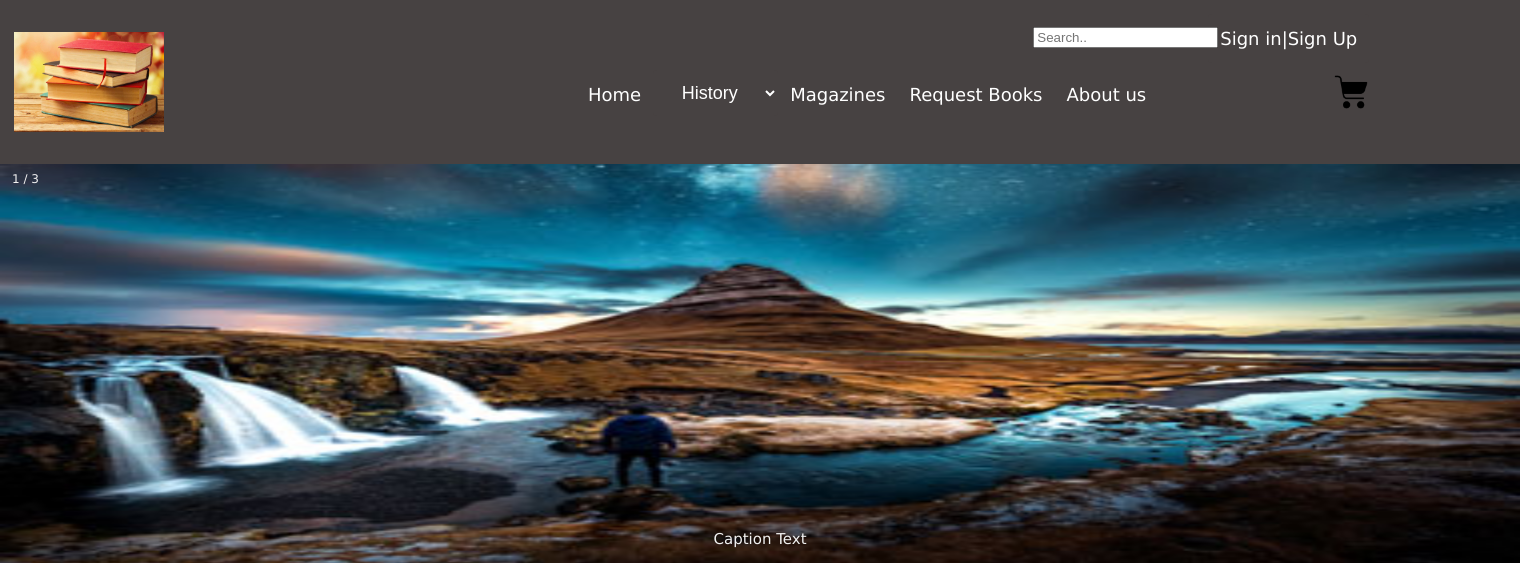
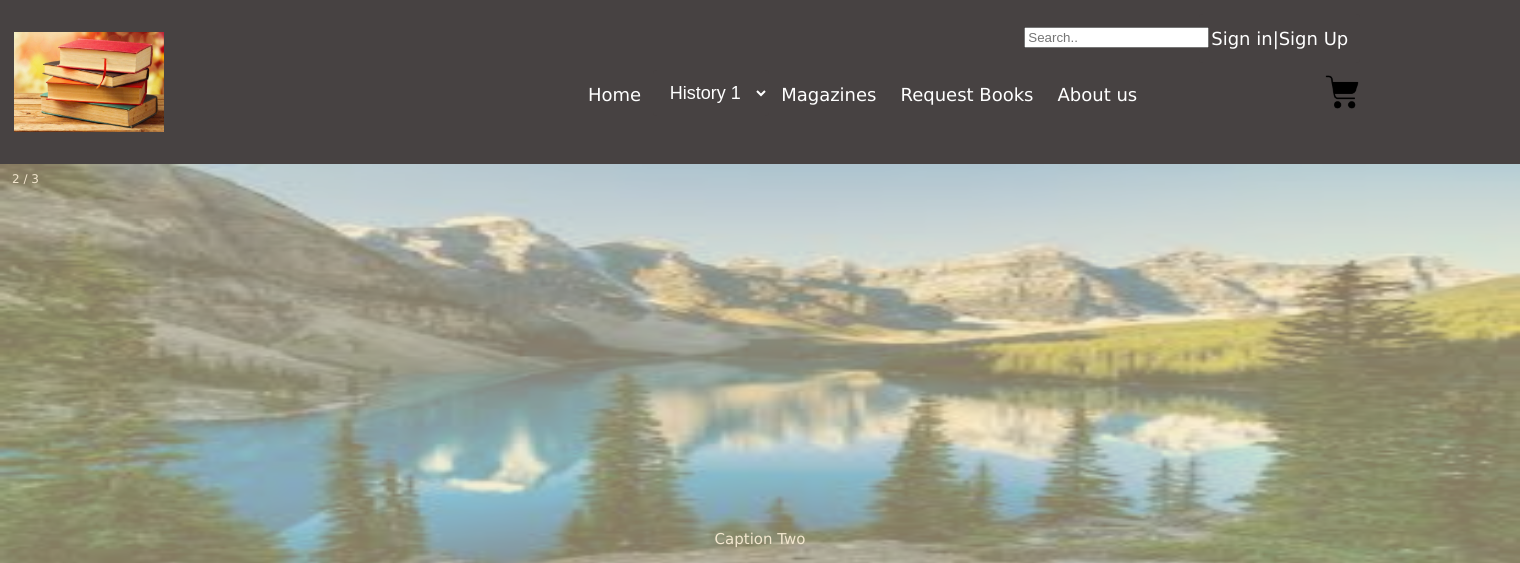
Before and after one commit to Avdunusinghe/MLB_PG.04.02_04-Online-BookStore, a PHP site: page /Home.html in a window 1520 px wide. Shown: the top 563 px of the page. Run offline with PHP 8.4, Linux system fonts and the light colour scheme.

Commit message:
slide time change

```diff
--- a/src/Home.html
+++ b/src/Home.html
@@ -14,11 +14,11 @@
                     <div class="nav" style = "position:relative;left:400px;top:50px;">
                         <a href="../src/Home.html">Home</a>
                         <div>
-                          <select name = "Books"class = "dropdownbtn">
-                            <option class= "dropdwonbtn"><a href="../src/Index.html"id = "ls">History</a></option>
-                            <option class= "dropdwonbtn"><a href="../src/Index.html">History l</a></option>
-                            <option class= "dropdwonbtn"><a href="../src/Index.html">History lk</a></option>
-                            <option class= "dropdwonbtn"><a href="../src/Index.html">History uk</a></option>
+                          <select name = "books" id="books" class = "dropdownbtn">
+                            <option class= "dropdwonbtn">History 1</option>
+                            <option class= "dropdwonbtn">History 2</option>
+                            <option class= "dropdwonbtn">History 3</option>
+                            <option class= "dropdwonbtn">History 4</option>
                         </select>
                         </div>
                          <a href="../src/Index.html">Magazines</a>
--- a/src/Styles/slideShow.css
+++ b/src/Styles/slideShow.css
@@ -39,7 +39,7 @@
   background-color: #bbb;
   border-radius: 50%;
   display: inline-block;
-  transition: background-color 0.6s ease;
+  transition: background-color 2.6s ease;
 }
 
 .active {
@@ -49,14 +49,14 @@
 /* Fading animation */
 .fade {
   -webkit-animation-name: fade;
-  -webkit-animation-duration: 1.5s;
+  -webkit-animation-duration: 10.5s;
   animation-name: fade;
-  animation-duration: 1.5s;
+  animation-duration: 6.5s;
 }
 
 @-webkit-keyframes fade {
-  from {opacity: .4}
-  to {opacity: 1}
+  from {opacity: .6}
+  to {opacity: 2}
 }
 
 @keyframes fade {
--- a/src/js/Home.js
+++ b/src/js/Home.js
@@ -5,3 +5,10 @@
         window.location = url;
     }
 }
+
+
+const selectElement = document.querySelector('#books');
+
+selectElement.addEventListener('change', (event) => {
+  alert("sdf sdf dsfsdsds")
+});
```
